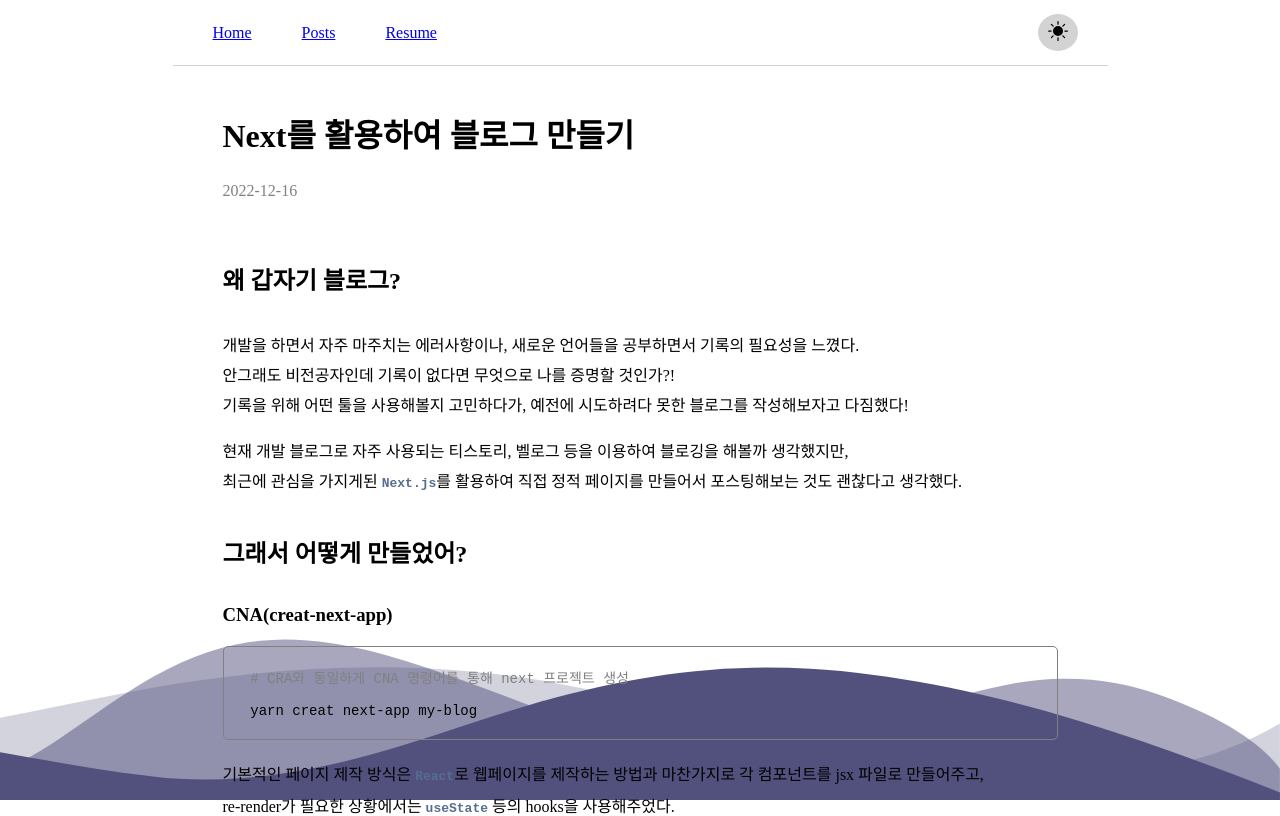
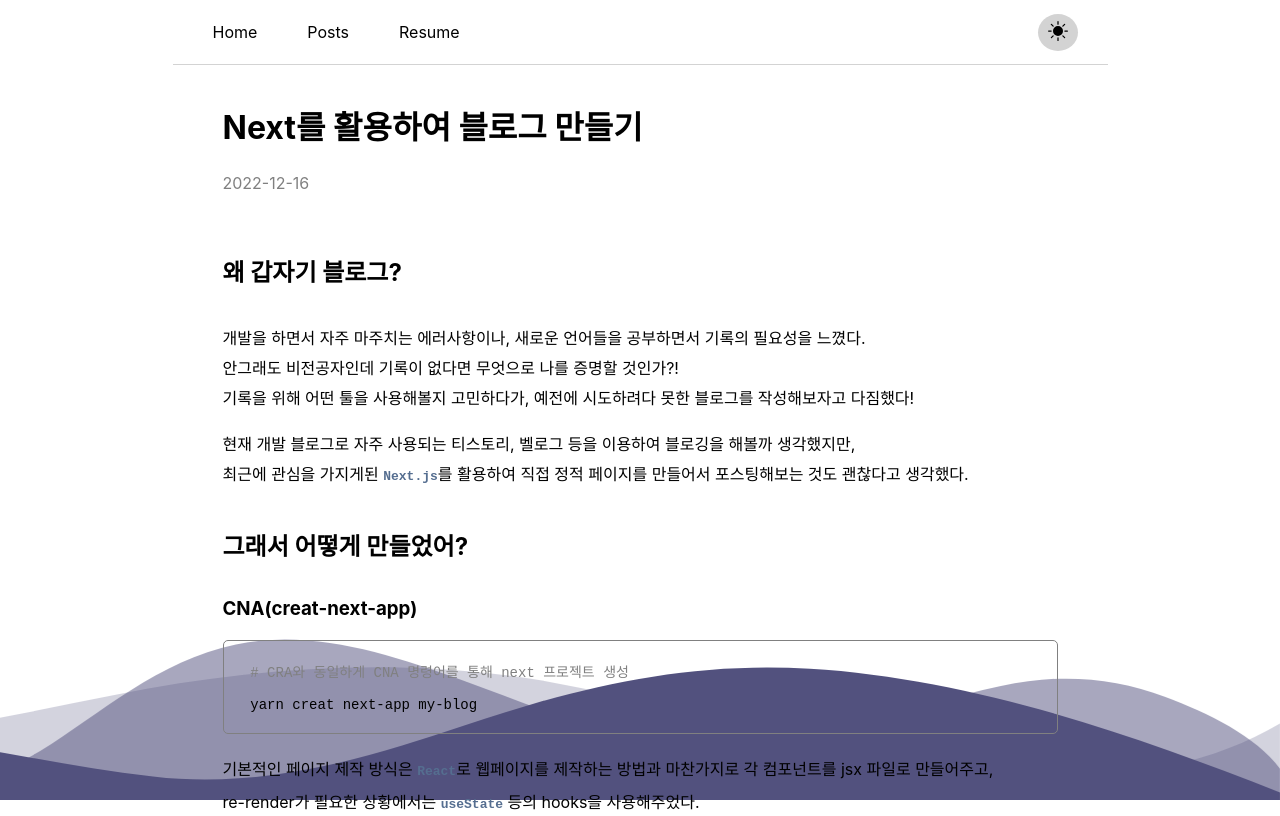
Before and after one commit to jhoon9494/my-blog, a Next.js app: page /posts/221216 in a window 1280 px wide. Shown: the top 816 px of the page. Built offline with nearby package versions, Linux system fonts and the light colour scheme.

Commit message:
Refactor: 상세 게시글 페이지 추가

```diff
--- /dev/null
+++ b/app/posts/[fileName]/client.tsx
@@ -0,0 +1,157 @@
+'use client';
+
+import styled from 'styled-components';
+
+const Container = styled.main`
+  padding: 10px 30px 40px;
+  margin: 0 20px;
+  position: relative;
+  top: 65px;
+
+  @media screen and (max-width: 500px) {
+    padding: 10px 0px 40px;
+  }
+
+  /* 코드 부분 */
+  pre {
+    border: 1px solid gray;
+    border-radius: 5px;
+    padding: 20px 10px;
+    margin: 20px 0;
+    font-size: 14px;
+    overflow: scroll;
+  }
+
+  h1 {
+    font-size: 2rem;
+  }
+
+  h2 {
+    margin: 35px 0;
+  }
+
+  li {
+    margin: 5px 0;
+    line-height: 27px;
+    list-style: square;
+
+    > code {
+      font-weight: bold;
+      color: #556e90;
+    }
+  }
+
+  p {
+    line-height: 30px;
+
+    > code {
+      font-weight: bold;
+      color: #556e90;
+    }
+
+    > em {
+      color: gray;
+    }
+  }
+
+  a {
+    display: inline-block;
+    margin-top: 10px;
+    padding: 3px 10px;
+    border-radius: 8px;
+    background-color: #d3d3d39e;
+    color: #556e90;
+  }
+
+  img {
+    display: block;
+    margin: 0 auto;
+    width: 70%;
+    border-radius: 5px;
+    border: 1px solid lightgray;
+    box-shadow: 2px 2px 5px gray;
+
+    @media screen and (max-width: 768px) {
+      width: 100%;
+      min-width: 270px;
+    }
+  }
+
+  /* code style */
+  .hljs-keyword {
+    color: #992499;
+  }
+
+  .function_ {
+    color: #3a3ac5;
+  }
+
+  .hljs-string {
+    color: #e6a836;
+  }
+
+  .hljs-number {
+    color: #4d4de4;
+  }
+
+  .hljs-comment {
+    color: gray;
+  }
+
+  .hljs-tag {
+    color: #70d1f1;
+
+    .hljs-name {
+      color: #ff8f3a;
+    }
+
+    .hljs-string {
+      color: #70d1f1;
+    }
+
+    .hljs-attr {
+      color: #7eea7e;
+    }
+  }
+
+  .hljs-property {
+    color: #96d496;
+  }
+`;
+
+const Title = styled.header`
+  padding-bottom: 20px;
+
+  h1 {
+    margin-bottom: 20px;
+  }
+
+  p {
+    margin: 5px 0 0;
+    color: gray;
+  }
+`;
+
+type MetaDataType = {
+  categories: string[];
+  date: string;
+  description: string;
+  title: string;
+};
+
+export default function PostClient({ html, metaData }: { html: string; metaData: MetaDataType }) {
+  function createMarkup() {
+    return { __html: html };
+  }
+  return (
+    <Container>
+      <article>
+        <Title>
+          <h1>{metaData.title}</h1>
+          <p>{metaData.date}</p>
+        </Title>
+        <div dangerouslySetInnerHTML={createMarkup()} />
+      </article>
+    </Container>
+  );
+}
--- /dev/null
+++ b/app/posts/[fileName]/page.tsx
@@ -0,0 +1,39 @@
+import fs from 'fs';
+import matter from 'gray-matter';
+import { unified } from 'unified';
+import remarkParse from 'remark-parse';
+import remark2rehype from 'remark-rehype';
+import rehypeStringify from 'rehype-stringify';
+import rehypeHighlight from 'rehype-highlight';
+import PostClient from './client';
+
+// Return a list of `params` to populate the [fileName] dynamic segment
+export async function generateStaticParams() {
+  const fileList = fs.readdirSync('./_post').map((file) => file.split('.')[0]);
+  return fileList.map((file) => ({ fileName: file }));
+}
+
+type MetaDataType = {
+  categories: string[];
+  date: string;
+  description: string;
+  title: string;
+};
+
+// Multiple versions of this page will be statically generated
+// using the `params` returned by `generateStaticParams`
+export default function Page({ params }: { params: { fileName: string } }) {
+  const { fileName } = params;
+  const post = fs.readFileSync(`./_post/${fileName}.md`, 'utf-8');
+  const postData = matter(post);
+  const metaData = postData.data as MetaDataType;
+  const html = unified()
+    .use(remarkParse) // markdown을 구문 트리로 변환
+    .use(remark2rehype) // markdown을 html로 변환
+    .use(rehypeHighlight)
+    .use(rehypeStringify) // 텍스트 형태로 변환
+    .processSync(postData.content)
+    .toString();
+
+  return <PostClient html={html} metaData={metaData} />;
+}
```
